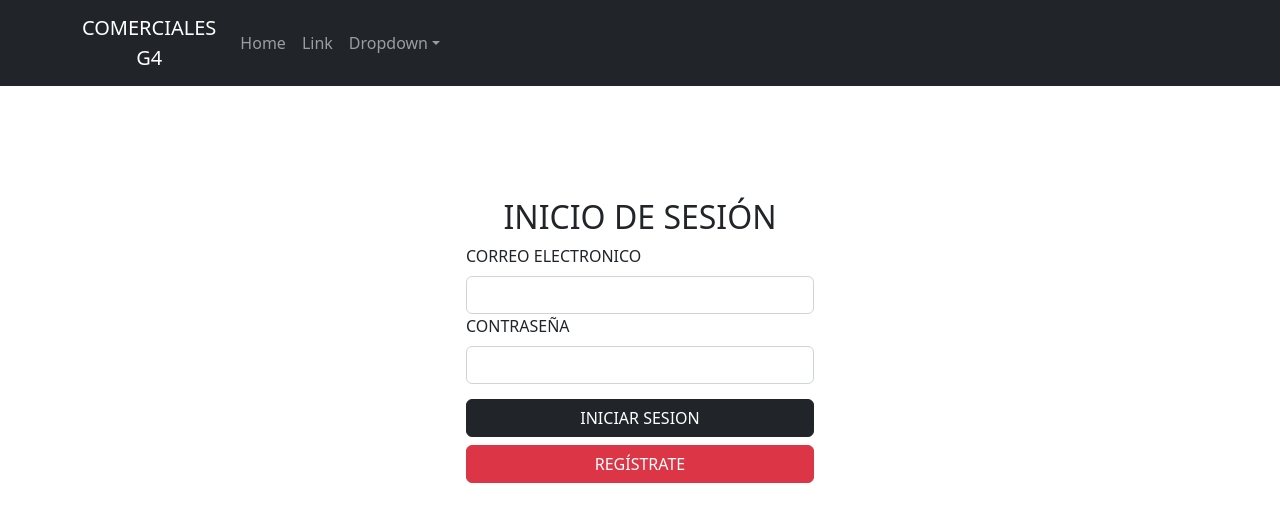
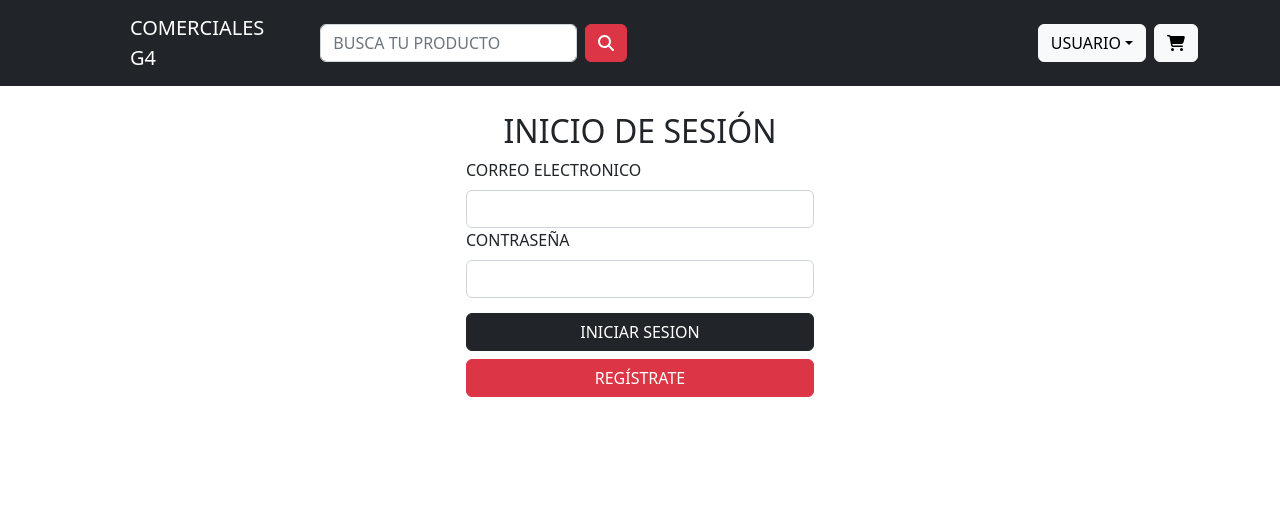
Before and after one commit to DimasArley/comercialesg4, a React (Create React App) app in the folder empleados_front/: page / in a window 1280 px wide. Shown: the top 522 px of the page. Built offline with nearby package versions, Linux system fonts and the light colour scheme.

Commit message:
Personalizamos la navbar

```diff
--- a/empleados_front/package.json
+++ b/empleados_front/package.json
@@ -3,6 +3,10 @@
   "version": "0.1.0",
   "private": true,
   "dependencies": {
+    "@fortawesome/fontawesome-svg-core": "^6.2.1",
+    "@fortawesome/free-regular-svg-icons": "^6.2.1",
+    "@fortawesome/free-solid-svg-icons": "^6.2.1",
+    "@fortawesome/react-fontawesome": "^0.2.0",
     "@testing-library/jest-dom": "^5.16.5",
     "@testing-library/react": "^13.4.0",
     "@testing-library/user-event": "^13.5.0",
--- a/empleados_front/src/components/login/login.js
+++ b/empleados_front/src/components/login/login.js
@@ -66,7 +66,7 @@ export default class login extends React.Component {
 
                     <Button
                       variant="danger"
-                      href="https://google.com"
+                      href="#register"
                     >
                       REGÍSTRATE
                     </Button>
--- /dev/null
+++ b/empleados_front/src/components/navbar/navbar.css
@@ -0,0 +1,11 @@
+#navbar #dropdown-header .row:nth-child(1){
+    font-size: 60PX;
+    display: flex;
+    justify-content: center;
+}
+#navbar #dropdown-header .row:nth-child(2){
+    font-size: 18PX;
+    display: flex;
+    justify-content: center;
+    margin-top: 5px;
+}
--- a/empleados_front/src/components/navbar/navbar.js
+++ b/empleados_front/src/components/navbar/navbar.js
@@ -1,36 +1,75 @@
 import React from "react";
-import { Navbar, Container, Nav, NavDropdown } from "react-bootstrap";
-
+import {
+  Navbar,
+  Container,
+  Nav,
+  Form,
+  Button,
+  Dropdown,
+  DropdownButton,
+  Row,
+} from "react-bootstrap";
+import "./navbar.css";
+import { FontAwesomeIcon } from "@fortawesome/react-fontawesome";
+import {
+  faUser,
+  faCartShopping,
+  faSearch,
+} from "@fortawesome/free-solid-svg-icons";
 export default class menu extends React.Component {
   constructor(props) {
     super(props);
-    this.state={};
+    this.state = {};
   }
 
   render() {
     return (
-      <Navbar bg="dark" variant="dark" expand="lg">
+      <Navbar fixed="top" id="navbar" bg="dark" variant="dark" expand="lg">
         <Container>
-          <Navbar.Brand href="#home">COMERCIALES<br/>G4</Navbar.Brand>
+          <Navbar.Brand href="#home" align="left" className="mx-5">
+            COMERCIALES
+            <br />
+            G4
+            <span id="usuario-sub-brand"></span>
+          </Navbar.Brand>
           <Navbar.Toggle aria-controls="basic-navbar-nav" />
           <Navbar.Collapse id="basic-navbar-nav">
-            <Nav className="me-auto">
-              <Nav.Link href="#home">Home</Nav.Link>
-              <Nav.Link href="#link">Link</Nav.Link>
-              <NavDropdown title="Dropdown" id="basic-nav-dropdown">
-                <NavDropdown.Item href="#action/3.1">Action</NavDropdown.Item>
-                <NavDropdown.Item href="#action/3.2">
-                  Another action
-                </NavDropdown.Item>
-                <NavDropdown.Item href="#action/3.3">
-                  Something
-                </NavDropdown.Item>
-                <NavDropdown.Divider />
-                <NavDropdown.Item href="#action/3.4">
-                  Separated link
-                </NavDropdown.Item>
-              </NavDropdown>
+            <Form className="d-flex">
+              <Form.Control
+                type="search"
+                placeholder="BUSCA TU PRODUCTO"
+                className="mx-2"
+                aria-label="Search"
+              />
+              <Button variant="danger">
+                {" "}
+                <FontAwesomeIcon icon={faSearch} />
+              </Button>
+            </Form>
+            <Nav className="mx-auto">
+              {/* <Nav.Link href="#login">INICIAR SESIÓN</Nav.Link> */}
             </Nav>
+            <DropdownButton
+                id="dropdown-basic-button"
+                title="USUARIO"
+                variant="light"
+                className="mx-2"
+              >
+                <Dropdown.Header id="dropdown-header">
+                  <Row>
+                  <FontAwesomeIcon icon={faUser} />
+                  </Row>
+                  <Row>
+                    #Usuario#
+                  </Row>
+                </Dropdown.Header>
+                <Dropdown.Divider/>
+                <Dropdown.Item href="#Logout">Cerrar sesión</Dropdown.Item>
+              </DropdownButton>
+              <Button href="#Cart" variant="light">
+                {" "}
+                <FontAwesomeIcon icon={faCartShopping} />
+              </Button>
           </Navbar.Collapse>
         </Container>
       </Navbar>
```
Also changed, not shown: 1 other file (tests, documents, lock files or other folders).
